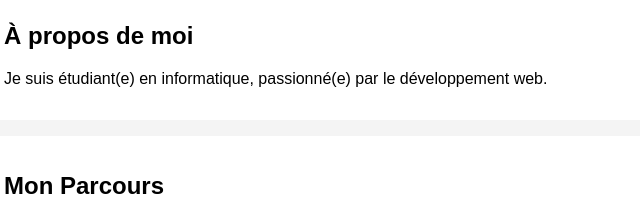
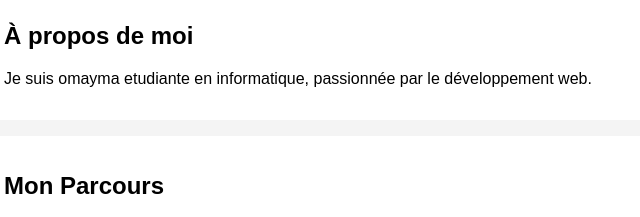
Before and after one commit to omaimaferchichi218-art/portfelio, a plain HTML site: page index.html in a window 1280 px wide. Shown: the part 182-399 px from the top of the page, 44-684 px from the left. Drawn offline with Linux system fonts and the light colour scheme.

Commit message:
Update index.html

```diff
--- a/index.html
+++ b/index.html
@@ -14,7 +14,7 @@
 
     <section>
         <h2>À propos de moi</h2>
-        <p>Je suis étudiant(e) en informatique, passionné(e) par le développement web.</p>
+        <p>Je suis omayma etudiante en informatique, passionnée par le développement web.</p>
     </section>
 
     <section>
```
